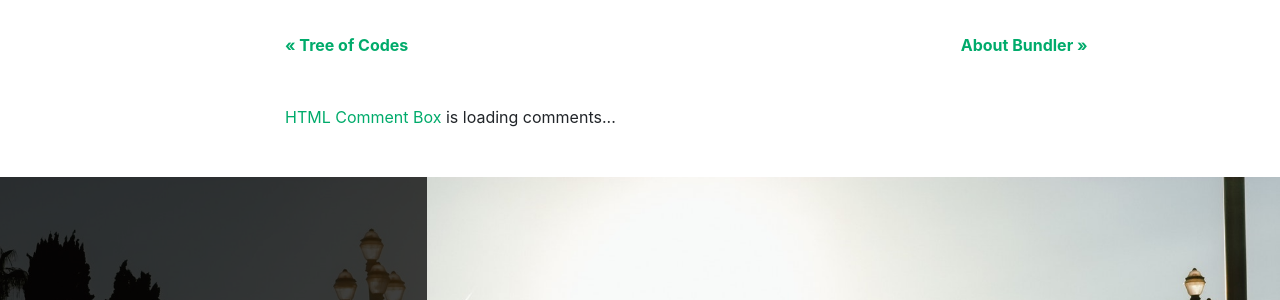
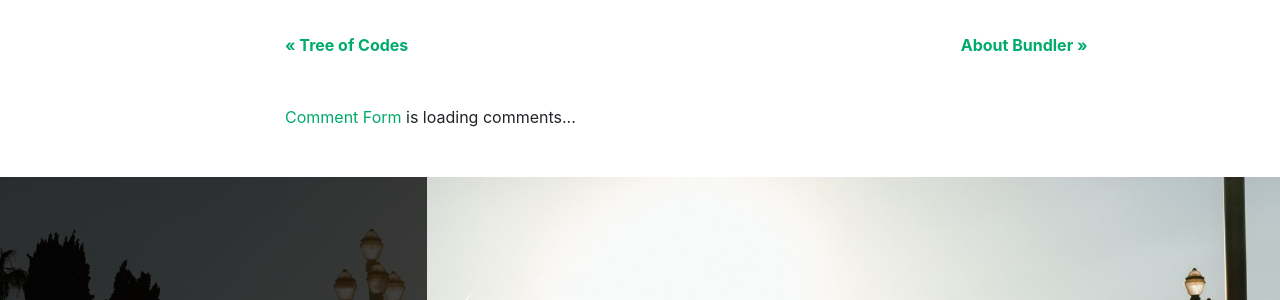
Before and after one commit to iammay1234/iammay1234.github.io, a Jekyll site: the page built from _posts/2018-01-12-we-all-wait-for-summer.md, in a window 1280 px wide and 900 px high, scrolled down 1071 px. Shown: the part 264-564 px from the top of the window. Built offline with Jekyll 4.4.1, drawn with Linux system fonts in a browser that asks for light colours; nearby versions of some CDN libraries; a style sheet for code colours, icons or effects is not loaded.

Commit message:
remove email html comments again twice

```diff
--- a/_layouts/post.html
+++ b/_layouts/post.html
@@ -146,9 +146,9 @@ post_class: post-template
     <div id="comments" class="row justify-content-center mb-5">
         <div class="col-md-8">
           <!-- begin wwww.htmlcommentbox.com -->
-           <div id="HCB_comment_box"><a href="http://www.htmlcommentbox.com">HTML Comment Box</a> is loading comments...</div>
+           <div id="HCB_comment_box"><a href="http://www.htmlcommentbox.com">Comment Form</a> is loading comments...</div>
            <link rel="stylesheet" type="text/css" href="https://www.htmlcommentbox.com/static/skins/bootstrap/twitter-bootstrap.css?v=0" />
-           <script type="text/javascript" id="hcb"> /*<!--*/ if(!window.hcb_user){hcb_user={};} (function(){var s=document.createElement("script"), l=hcb_user.PAGE || (""+window.location).replace(/'/g,"%27"), h="https://www.htmlcommentbox.com";s.setAttribute("type","text/javascript");s.setAttribute("src", h+"/jread?page="+encodeURIComponent(l).replace("+","%2B")+"&mod=%241%24wq1rdBcg%24hw9y5ibHhLKmAPJrzFd.50"+"&opts=19422&num=10&ts=1599801963925");if (typeof s!="undefined") document.getElementsByTagName("head")[0].appendChild(s);})(); /*-->*/ </script>
+           <script type="text/javascript" id="hcb"> /*<!--*/ if(!window.hcb_user){hcb_user={};} (function(){var s=document.createElement("script"), l=hcb_user.PAGE || (""+window.location).replace(/'/g,"%27"), h="https://www.htmlcommentbox.com";s.setAttribute("type","text/javascript");s.setAttribute("src", h+"/jread?page="+encodeURIComponent(l).replace("+","%2B")+"&opts=16734&num=10&ts=1599803117656");if (typeof s!="undefined") document.getElementsByTagName("head")[0].appendChild(s);})(); /*-->*/ </script>
           <!-- end www.htmlcommentbox.com -->
         </div>
     </div>
```
